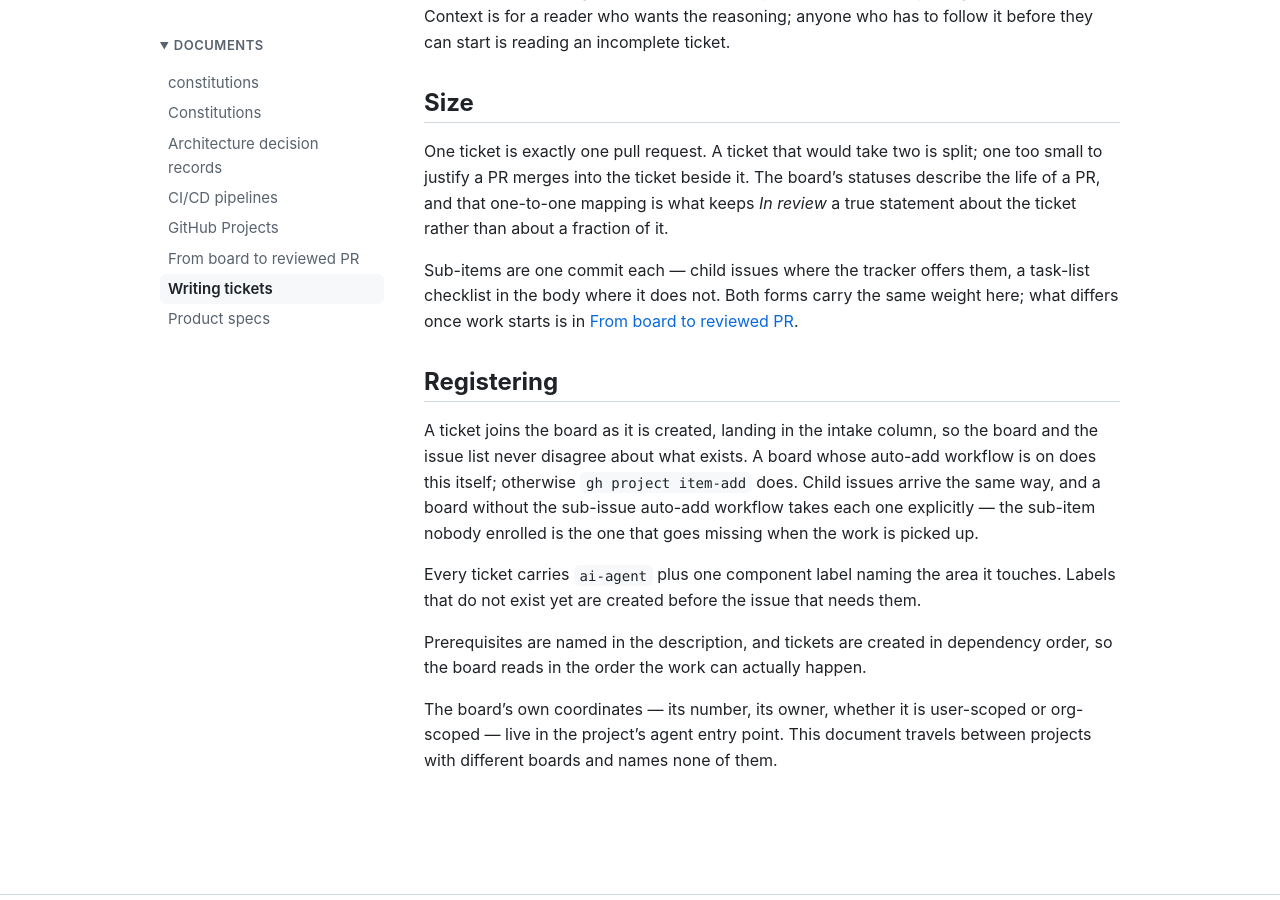
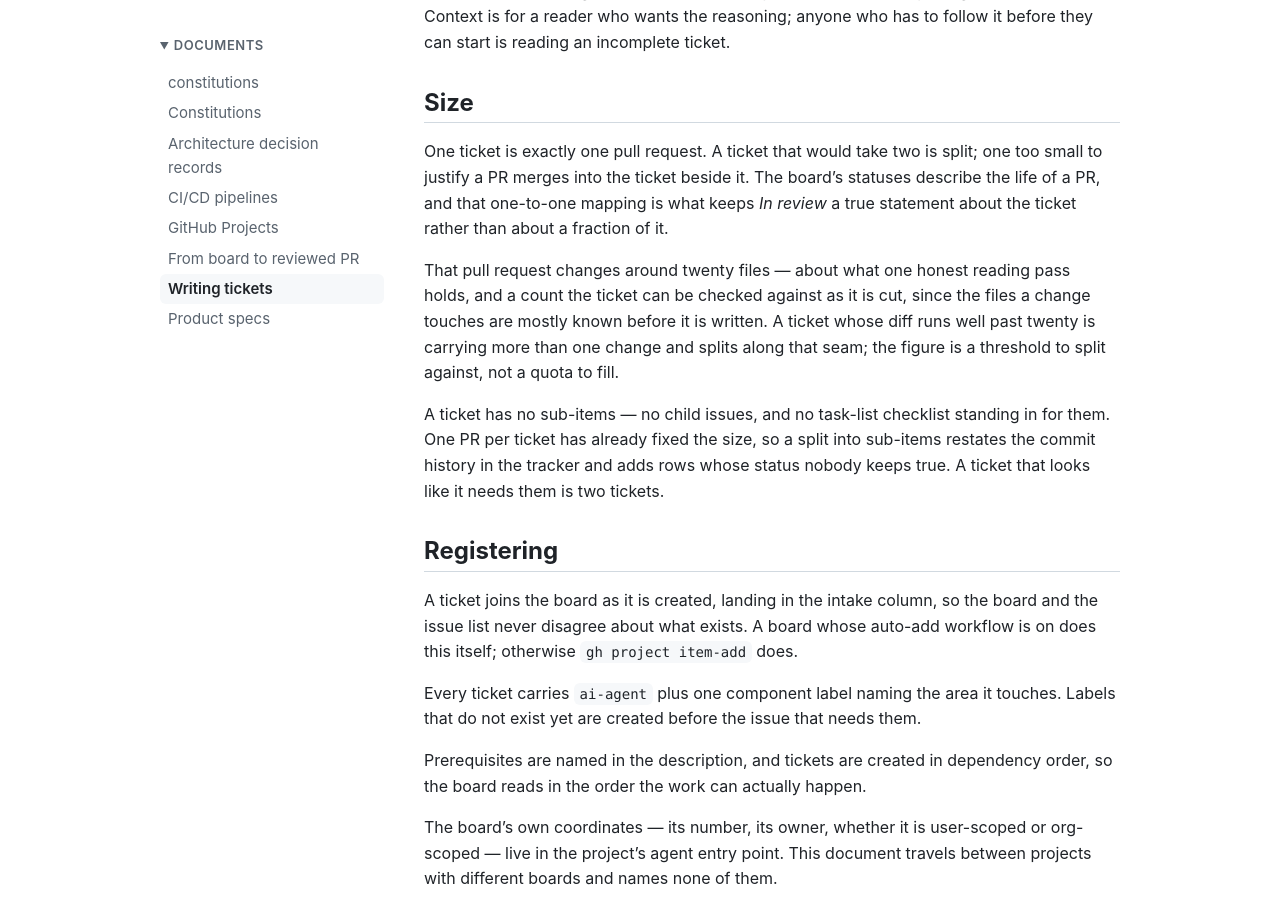
Before and after one commit to polikeiji/constitutions, a Jekyll site: the page built from constitutions/github-projects/tickets.md, in a window 1280 px wide and 900 px high, scrolled down 818 px. Built offline with Jekyll 4.4.1, drawn with Linux system fonts in a browser that asks for light colours; our own code applies the rules of GitHub Pages for plain Markdown files.

Commit message:
docs(constitutions): retire sub-items and size a PR at around twenty files
Two sizing decisions, and the Size section of tickets.md is where both
belong: it already carries one-ticket-one-PR, and each of these qualifies
that rule rather than standing beside it.

Sub-items are out. One PR per ticket had already fixed a ticket's size, so
splitting it further only restated the branch's commit history inside the
tracker and added board rows whose status nobody kept true. The rule names
both forms - child issues and task-list checkboxes - because ruling out one
and leaving the other is how the checklist becomes the workaround. It needs
somewhere for the pressure to go, so it says where: a ticket that looks like
it needs sub-items is two tickets.

Around twenty files is the size, written as a threshold to split against
rather than a quota to fill. What makes it worth stating in the ticket rules
rather than the review rules is that the count is knowable early - the files
a change touches are mostly known before it is written - so the ticket can be
measured against it as it is cut instead of the reviewer discovering it.

board-to-pr.md ran on sub-items in four places: the Refs #<number> commit
rule, the sub-item Done transition, the stale-status example, and a gh bullet
on unenrolled sub-issues. The commit rule and the example are rewritten
around the ticket's own row; the other two go. Leaving them would leave the
two documents disagreeing about whether the thing exists, which the authoring
convention names as how a rule set starts contradicting itself.

That gh bullet did carry one line with life beyond sub-issues - take the item
ID from the mutation's response rather than reading an empty row as "no item
ID exists". It applies to any ticket added by hand to a board without
auto-add. No rule left in the file needs it, so it stays out until a board
without auto-add makes it real again.

tickets.md lands at 593 words, inside the 400-600 budget.

Refs #37

Co-Authored-By: Claude Opus 5 (1M context) <noreply@anthropic.com>

```diff
--- a/constitutions/github-projects/tickets.md
+++ b/constitutions/github-projects/tickets.md
@@ -36,17 +36,22 @@ small to justify a PR merges into the ticket beside it. The board's statuses des
 life of a PR, and that one-to-one mapping is what keeps *In review* a true statement about
 the ticket rather than about a fraction of it.
 
-Sub-items are one commit each — child issues where the tracker offers them, a task-list
-checklist in the body where it does not. Both forms carry the same weight here; what
-differs once work starts is in [From board to reviewed PR](board-to-pr.md).
+That pull request changes around twenty files — about what one honest reading pass holds,
+and a count the ticket can be checked against as it is cut, since the files a change
+touches are mostly known before it is written. A ticket whose diff runs well past twenty is
+carrying more than one change and splits along that seam; the figure is a threshold to
+split against, not a quota to fill.
+
+A ticket has no sub-items — no child issues, and no task-list checklist standing in for
+them. One PR per ticket has already fixed the size, so a split into sub-items restates the
+commit history in the tracker and adds rows whose status nobody keeps true. A ticket that
+looks like it needs them is two tickets.
 
 ## Registering
 
 A ticket joins the board as it is created, landing in the intake column, so the board and
 the issue list never disagree about what exists. A board whose auto-add workflow is on does
-this itself; otherwise `gh project item-add` does. Child issues arrive the same way, and a
-board without the sub-issue auto-add workflow takes each one explicitly — the sub-item
-nobody enrolled is the one that goes missing when the work is picked up.
+this itself; otherwise `gh project item-add` does.
 
 Every ticket carries `ai-agent` plus one component label naming the area it touches. Labels
 that do not exist yet are created before the issue that needs them.
```
Also changed, not shown: constitutions/github-projects/README.md (+1 -1 lines), constitutions/github-projects/board-to-pr.md (+5 -13 lines).
